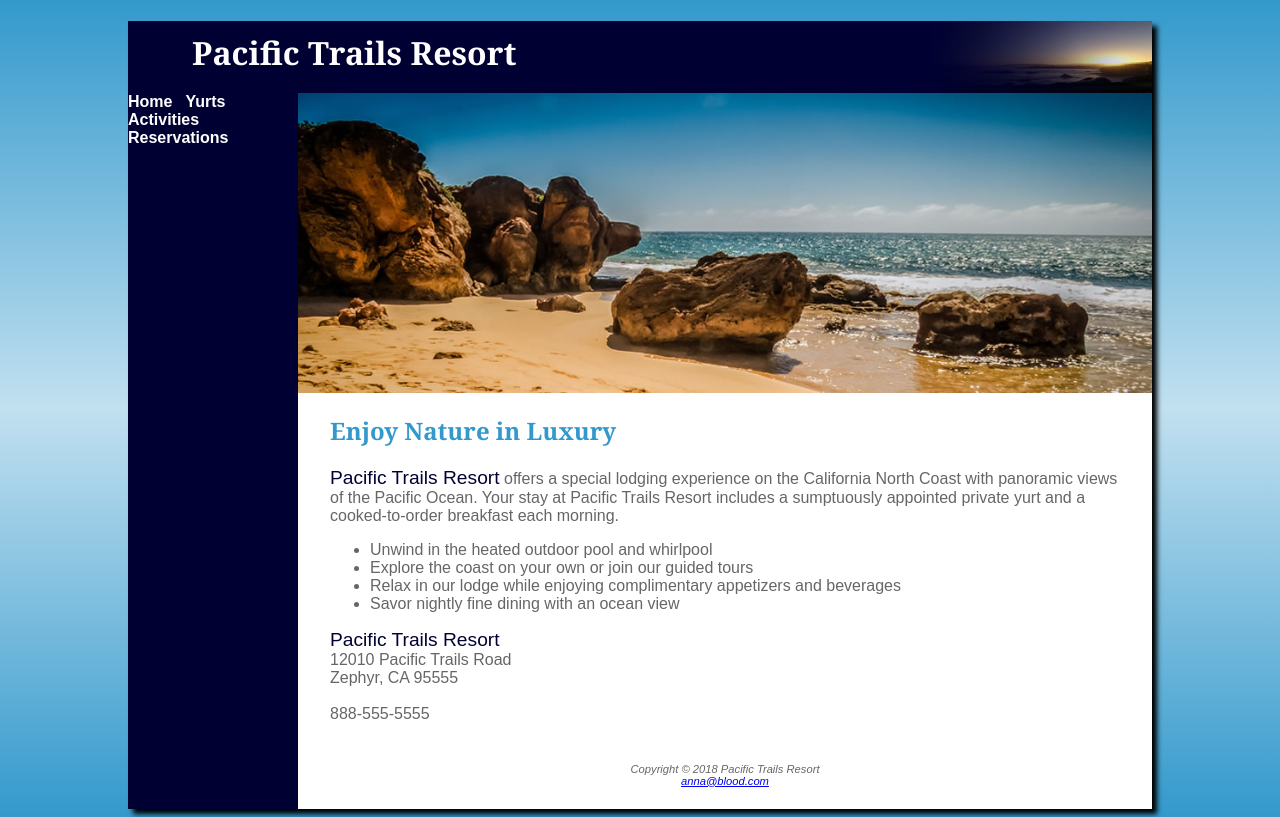
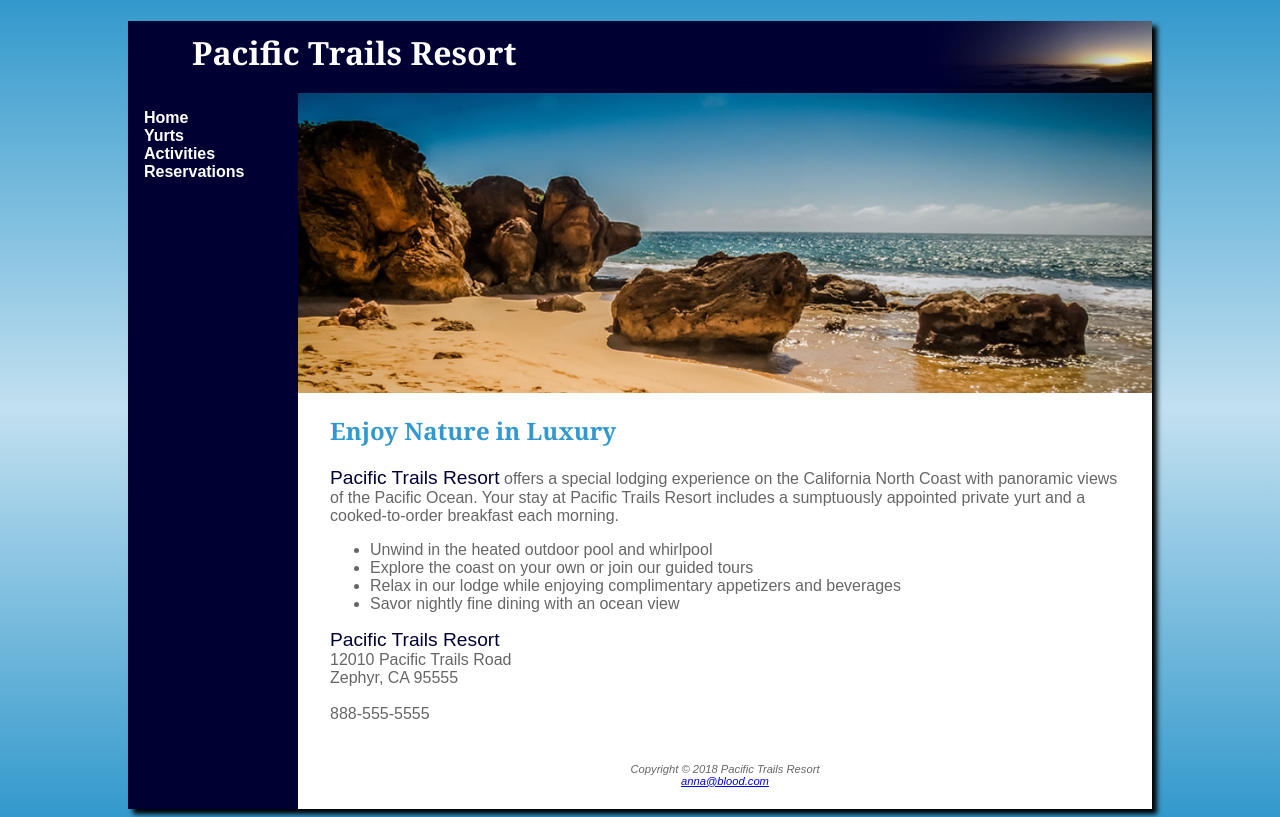
Before and after one commit to ab00721/CS6251Lab, a plain HTML site: page index.html in a window 1280 px wide. Drawn offline with Linux system fonts and the light colour scheme.

Commit message:
Organize nav to ul - Index

```diff
--- a/index.html
+++ b/index.html
@@ -17,10 +17,12 @@
         </header>
 
         <nav>
-            <a href="index.html">Home</a>&nbsp;&nbsp;
-            <a href="yurts.html">Yurts</a>&nbsp;&nbsp;
-            <a href="activities.html">Activities</a>&nbsp;&nbsp;
-            <a href="reservations.html">Reservations</a>
+            <ul>
+                <li><a href="index.html">Home</a></li>
+                <li><a href="yurts.html">Yurts</a></li>
+                <li><a href="activities.html">Activities</a></li>
+                <li><a href="reservations.html">Reservations</a></li>
+            </ul>
         </nav>
 
         <div id="homehero"></div>
```
